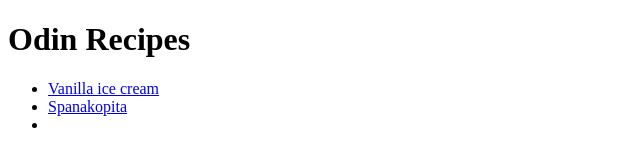
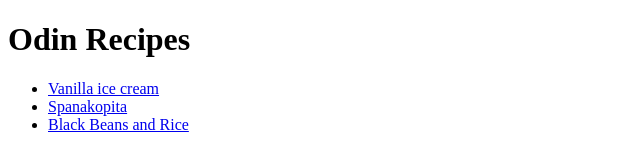
Before and after one commit to Nargroth108/odin-recipes, a plain HTML site: page index.html in a window 1280 px wide. Shown: the whole page, without its empty margins (0-640 px from the left). Drawn offline with Linux system fonts and the light colour scheme.

Commit message:
Add link to Black Beans and Rice

```diff
--- a/index.html
+++ b/index.html
@@ -10,7 +10,7 @@
     <ul>
         <li><a href="./recipes/vanilla_ice_cream.html" target="_blank" rel="noopener noreferrer">Vanilla ice cream</a></li>
         <li><a href="./recipes/spanakopita.html" target="_blank" rel="noopener noreferrer">Spanakopita</a></li>
-        <li></li>
+        <li><a href="./recipes/black_beans_and_rice.html" target="_blank" rel="noopener noreferrer">Black Beans and Rice</a></li>
     </ul>
 </body>
 </html>
```
